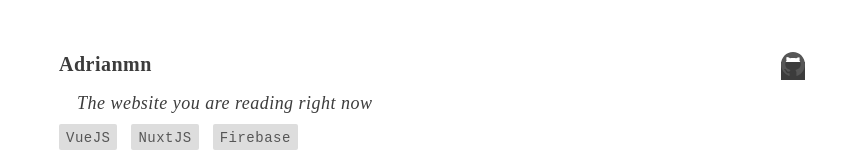
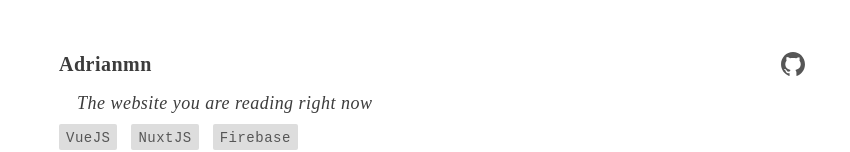
Before and after one commit to adriwicked/adrianmn-front, a Nuxt app: page / in a window 1280 px wide. In both pictures the pointer is over the link 1001 px from the left and 677 px from the top of the page. Shown: the part 606-758 px from the top of the page, without its empty margins (208-1058 px from the left). Built offline with nearby package versions, Linux system fonts and the light colour scheme.

Commit message:
chore() updated gitignore

```diff
--- a/components/ProjectCard.vue
+++ b/components/ProjectCard.vue
@@ -80,6 +80,10 @@ export default {
     border-bottom: none;
 }
 
+.links > li > a:hover {
+    background-color: transparent;
+}
+
 .project-description {
     padding-left: 1em;
     margin: 0.8em 0 0.5em 0;
```
Also changed, not shown: 1 other file (tests, documents, lock files or other folders).
